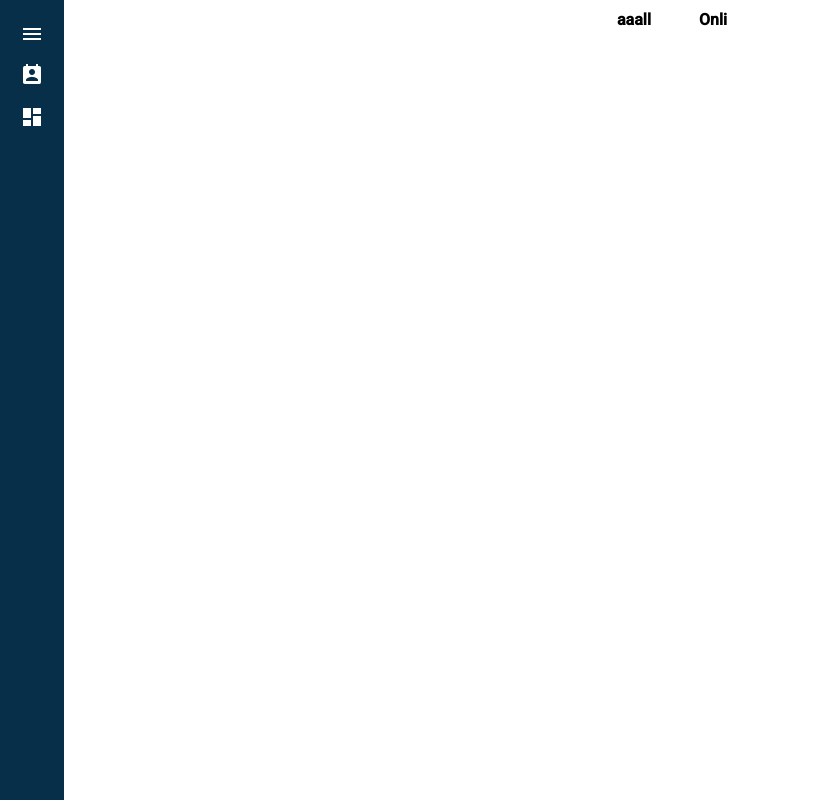
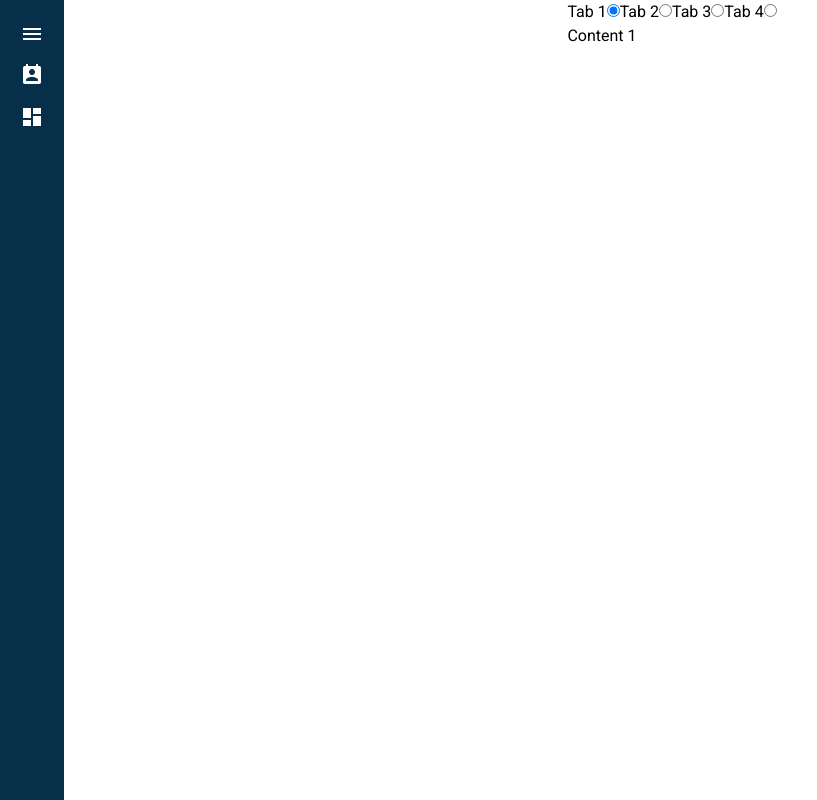
Before and after one commit to Karavarichyan/vueTest, a Vue app: page /dashboard/infoPost in a window 1280 px wide. Shown: the whole page, without its empty margins (0-817 px from the left). Built offline with nearby package versions, Linux system fonts and the light colour scheme.

Commit message:
test props

```diff
--- a/src/components/BaseButton.vue
+++ b/src/components/BaseButton.vue
@@ -12,7 +12,7 @@ defineProps({
     type: Boolean,
     required: false,
     default: false,
-    disabled: Boolean
+
 
     }
 })
--- /dev/null
+++ b/src/components/MenuSection.vue
@@ -0,0 +1,162 @@
+<!-- <template>
+  <p>new   prpsss: {{ menu }}</p>
+
+</template>
+<script setup>
+const props = defineProps({
+  menu: String
+})
+
+console.log(props.menu)
+</script> -->
+
+<!-- <template>
+    <div>
+      <button @click="toggleMenu">{{ buttonLabel }}</button>
+      <ul v-if="isMenuVisible" @click="handleItemClick">
+        <li v-for="item in menuItems" :key="item.id">{{ item.label }}</li>
+      </ul>
+    </div>
+  </template>
+
+  <script setup>
+  import { ref, defineProps } from 'vue';
+
+  const props = defineProps(['buttonLabel', 'menuItems']);
+  const isMenuVisible = ref(false);
+
+  const toggleMenu = () => {
+    isMenuVisible.value = !isMenuVisible.value;
+  };
+
+  const handleItemClick = () => {
+    isMenuVisible.value = false;
+  };
+  </script> -->
+
+  <!-- Menu.vue -->
+<!-- Menu.vue -->
+<!-- <template>
+    <div>
+      <button @click="toggleMenu">{{ buttonLabel }}</button>
+      <ul v-if="isMenuVisible" @click="handleItemClick">
+        <li v-for="item in menuItems" :key="item.id">
+          <button @click="handleButtonClick(item)">{{ item.label }}</button>
+        </li>
+      </ul>
+    </div>
+  </template>
+
+  <script setup>
+  import { ref, defineProps } from 'vue';
+
+  const props = defineProps(['buttonLabel', 'menuItems']);
+  const isMenuVisible = ref(false);
+
+  const toggleMenu = () => {
+    isMenuVisible.value = !isMenuVisible.value;
+  };
+
+  const handleItemClick = () => {
+    isMenuVisible.value = false;
+  };
+
+  const handleButtonClick = (item) => {
+    // Обработка нажатия на кнопку меню
+    console.log(`Button "${item.label}" clicked`);
+    isMenuVisible.value = false;
+  };
+  </script> -->
+  <!-- <template>
+    <div>
+      <button v-for="button in allButtons" :key="button.id" @click="handleButtonClick(button)">
+        {{ button.label }}
+      </button>
+      <ul v-if="isMenuVisible" @click="handleItemClick">
+        <li v-for="item in menuItems" :key="item.id">
+          <button @click="handleButtonClick(item)">{{ item.label }}</button>
+        </li>
+      </ul>
+    </div>
+  </template>
+
+  <script setup>
+  import { ref, defineProps } from 'vue';
+
+  const props = defineProps(['menuItems']);
+  const isMenuVisible = ref(false);
+
+  const allButtons = [
+    { id: 0, label: "Show Menu" },
+    { id: 1, label: "Button 1" },
+    { id: 2, label: "Button 2" },
+    ...props.menuItems
+  ];
+
+  const handleButtonClick = (item) => {
+    // Обработка нажатия на кнопку
+    console.log(`Button "${item.label}" clicked`);
+    if (item.id === 0) {
+      isMenuVisible.value = !isMenuVisible.value;
+    } else {
+      // Дополнительная логика для других кнопок
+    }
+  };
+
+  const handleItemClick = () => {
+    isMenuVisible.value = false;
+  };
+  </script> -->
+
+  <template>
+    <div
+      :class="{
+        flex: variant === 'horizontal',
+      }"
+    >
+      <ul
+        :class="{
+          flex: variant === 'vertical',
+        }"
+      >
+        <li v-for="(tab, index) in tabList" :key="index">
+          <label :for="`${_uid}${index}`" v-text="tab" />
+          <input
+            :id="`${_uid}${index}`"
+            type="radio"
+            :name="`${_uid}-tab`"
+            :value="index + 1"
+            v-model="activeTab"
+          />
+        </li>
+      </ul>
+
+      <template v-for="(tab, index) in tabList">
+        <div :key="index" v-if="index + 1 === activeTab">
+          <slot :name="`tabPanel-${index + 1}`" />
+        </div>
+      </template>
+    </div>
+  </template>
+
+  <script>
+  export default {
+    props: {
+      tabList: {
+        type: Array,
+        required: true,
+      },
+      variant: {
+        type: String,
+        required: false,
+        default: () => "vertical",
+        validator: (value) => ["horizontal", "vertical"].includes(value),
+      },
+    },
+    data() {
+      return {
+        activeTab: 1,
+      };
+    },
+  };
+  </script>
--- a/src/components/OnliUserInfoViewC.vue
+++ b/src/components/OnliUserInfoViewC.vue
@@ -28,7 +28,5 @@
     }
   };
   const Enyposts = computed(() => userPosts.value);
-  MyUserPosts().then((data) => {
-    userPosts.value = data;
-  });
+
   </script>
--- a/src/views/dashboard/PostUserView.vue
+++ b/src/views/dashboard/PostUserView.vue
@@ -1,6 +1,6 @@
 <template>
   <div class="ml-16 fixed top-0 left-0 right-0 bg-white z-50 flex justify-center space-x-4">
-    <button
+    <!-- <button
       @click="showAll"
       class="text-black font-bold py-2 px-4 border-b-2 border-transparent hover:border-gray-500 transition duration-300"
     >
@@ -11,28 +11,51 @@
       class="text-black font-bold py-2 px-4 border-b-2 border-transparent hover:border-gray-500 transition duration-300"
     >
       Onli
-    </button>
-  </div>
-  <div class="ml-16 mt-16">
-    <AllUserInfoViewCVue v-if="showAllInfo" />
-    <OnliUserInfoViewC v-if="showOnliInfo" />
+    </button> -->
+
+    <!-- <h1>Component Prop Demo</h1> -->
+	<!-- <MenuSection menu="++++I am  component " /> -->
+    <!-- <div>
+        <MenuSection buttonLabel="Show Menu" :menuItems="menuItems" />
+      </div> -->
+
+      <div>
+        <MenuSection :tabList="tabList">
+          <template v-slot:tabPanel-1> Content 1 </template>
+          <template v-slot:tabPanel-2> Content 2 </template>
+          <template v-slot:tabPanel-3> Content 3 </template>
+          <template v-slot:tabPanel-4> Content 4 </template>
+        </MenuSection>
+      </div>
   </div>
 </template>
+<script>
+import MenuSection from '@/components/MenuSection.vue';
 
+export default {
+  components: {
+    MenuSection,
+  },
+
+  data() {
+    return {
+      tabList: ["Tab 1", "Tab 2", "Tab 3", "Tab 4"],
+    };
+  },
+};
+</script>
+<!--
 <script setup>
 import { ref } from 'vue'
-//   import { TabGroup, TabList, Tab, TabPanels, TabPanel } from '@headlessui/vue'
-import AllUserInfoViewCVue from '@/components/AllUserInfoViewC.vue'
-import OnliUserInfoViewC from '@/components/OnliUserInfoViewC.vue'
-//   const { ref } = Vue;
-const showAllInfo = ref(false)
-const showOnliInfo = ref(false)
-const showAll = () => {
-  showAllInfo.value = true
-  showOnliInfo.value = false
+import MenuSection from '@/components/MenuSection.vue';
+const menuItems = [
+  { id: 1, label: "Item 1" },
+//   { id: 2, label: "Item 2" },
+//   { id: 3, label: "Item 3" }
+];
+
+for (let i = 1; i <= 10; i++) {
+  menuItems.push({ id: i, label: `Item ${i}` });
 }
-const showOnli = () => {
-  showAllInfo.value = false
-  showOnliInfo.value = true
-}
-</script>
+// import { ref } from 'vue';
+</script> -->
```
